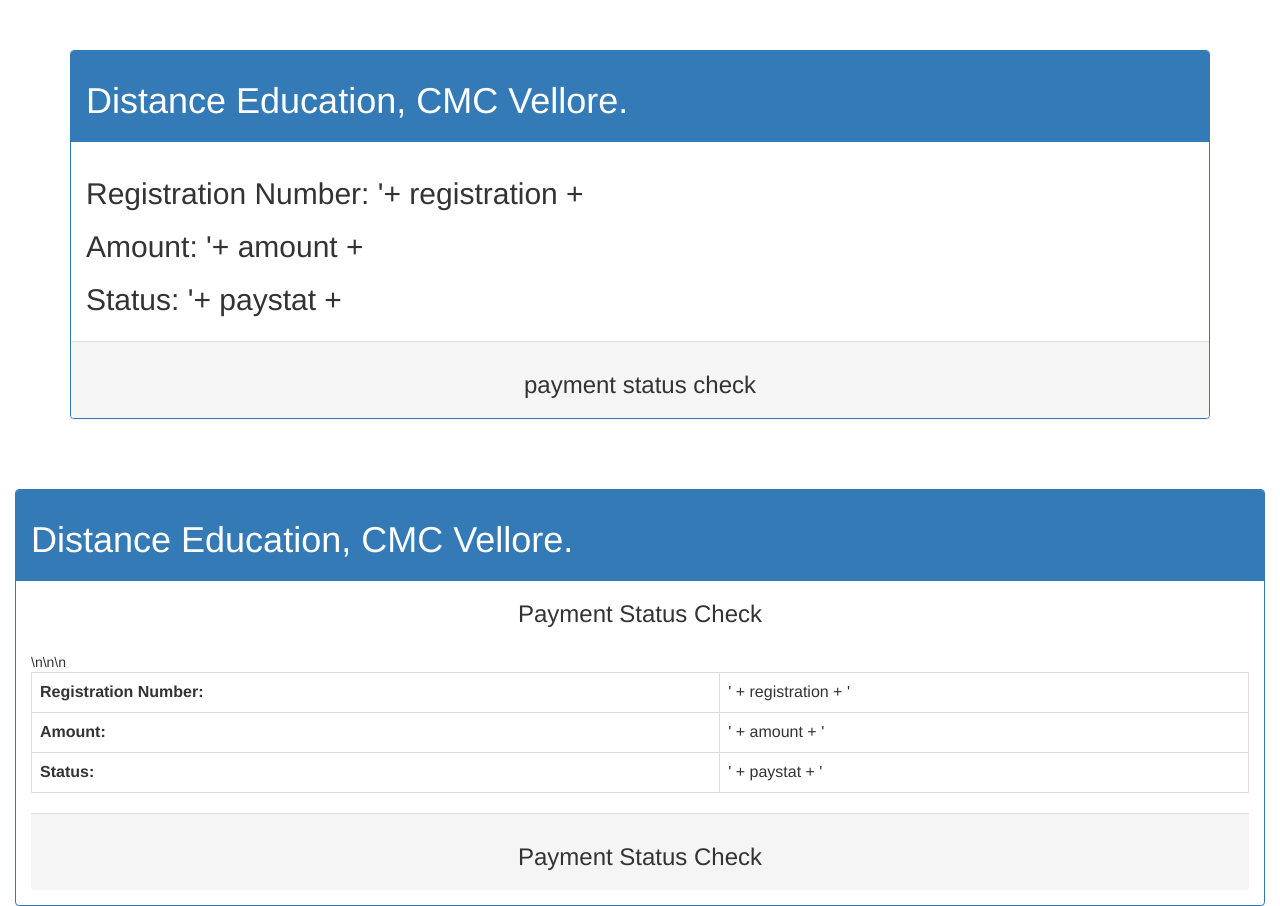
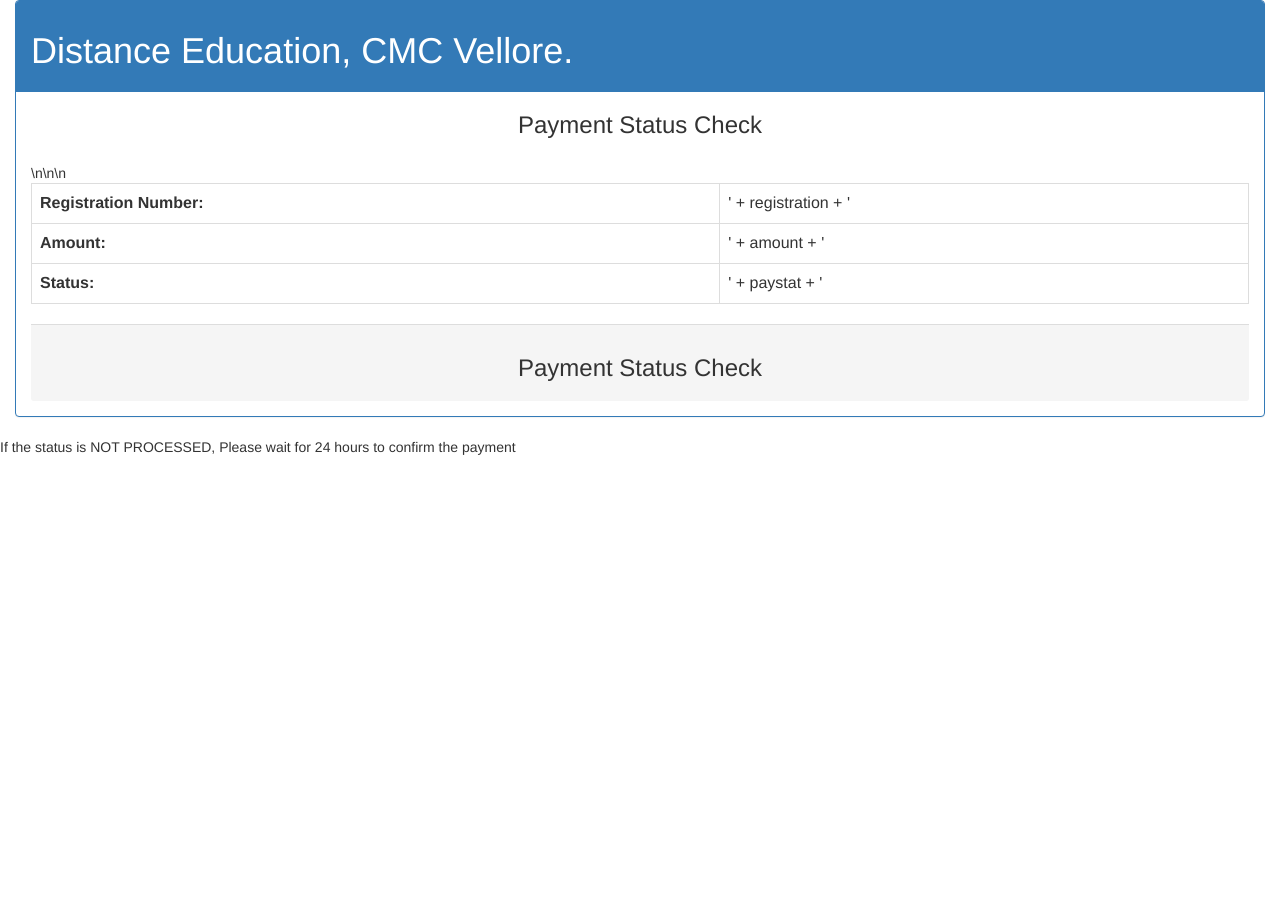
Before and after one commit to samdivyakumar/jubilant-eureka, a website: page index.html in a window 1280 px wide. Shown: the top 906 px of the page. After the commit the page ends 800 px from the top, so only its background shows below. Drawn offline with nearby package versions, Linux system fonts and the light colour scheme.

Commit message:
Duplicated to check the code in js

```diff
--- a/index.html
+++ b/index.html
@@ -1,25 +1,3 @@
-
-<html><head>
-<link rel="stylesheet" href="https://maxcdn.bootstrapcdn.com/bootstrap/3.3.7/css/bootstrap.min.css">
-<style type="text/css">
-    .bs-example{
-    	margin: 50px;
-    }
-</style>
-</head>
-<body>
-	<div class="bs-example">
-<div class="container">
-<div class="panel panel-primary">
-<div class="panel-heading">
-<div class="panel-title"><h1>Distance Education, CMC Vellore.</h1></div></div>
-<div class="panel-body"><h2>Registration Number: '+ registration + </h2><h2>Amount: '+ amount + </h2><h2>Status: '+ paystat + </h2>
-</div>
-<div class="panel-footer"><center><h3>payment status check</h3></center></div>
-</div>
-</div></div>
-</body></html>
-
 <html><head>
 
 					<link rel="stylesheet" href="https://maxcdn.bootstrapcdn.com/bootstrap/3.3.7/css/bootstrap.min.css">
```
